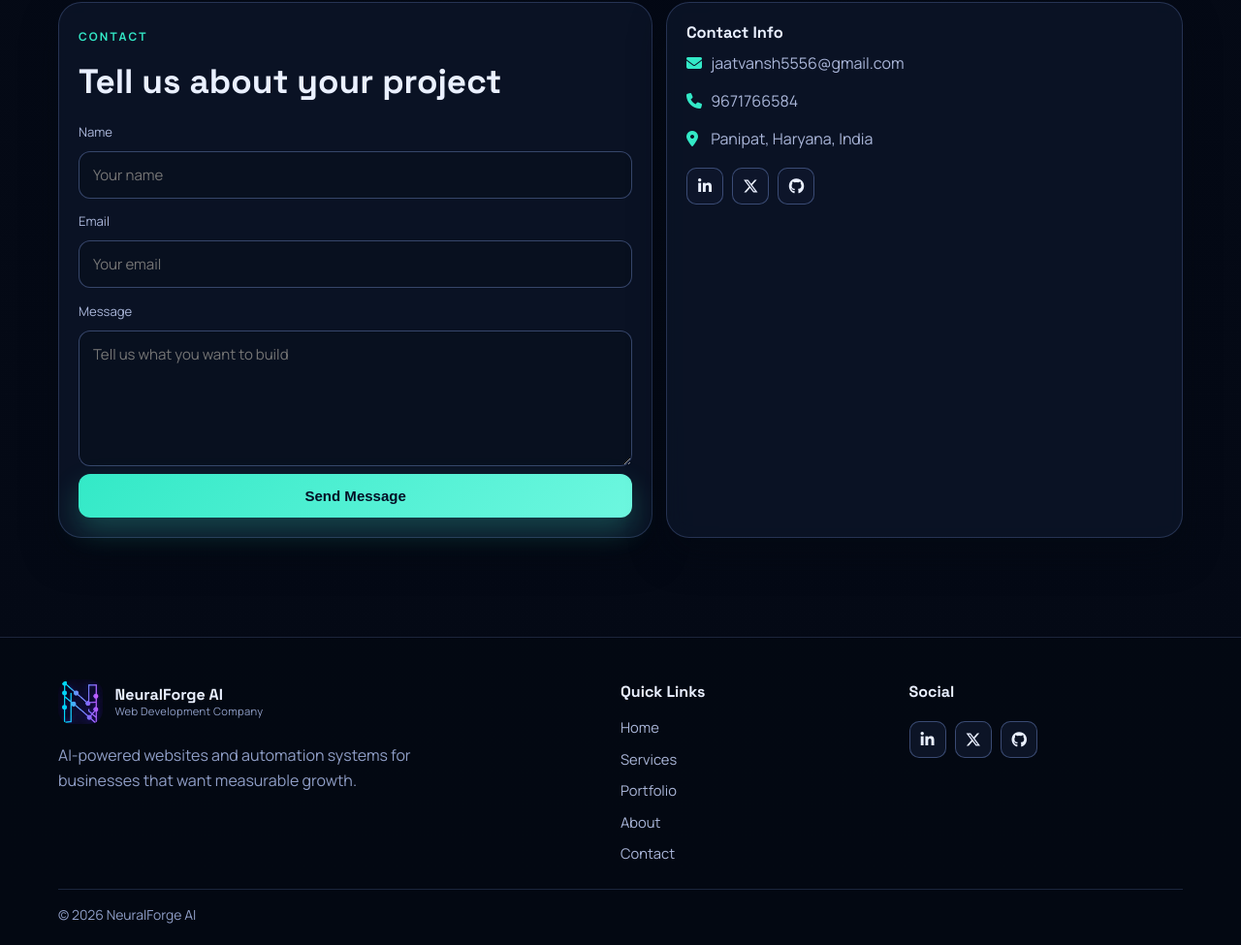
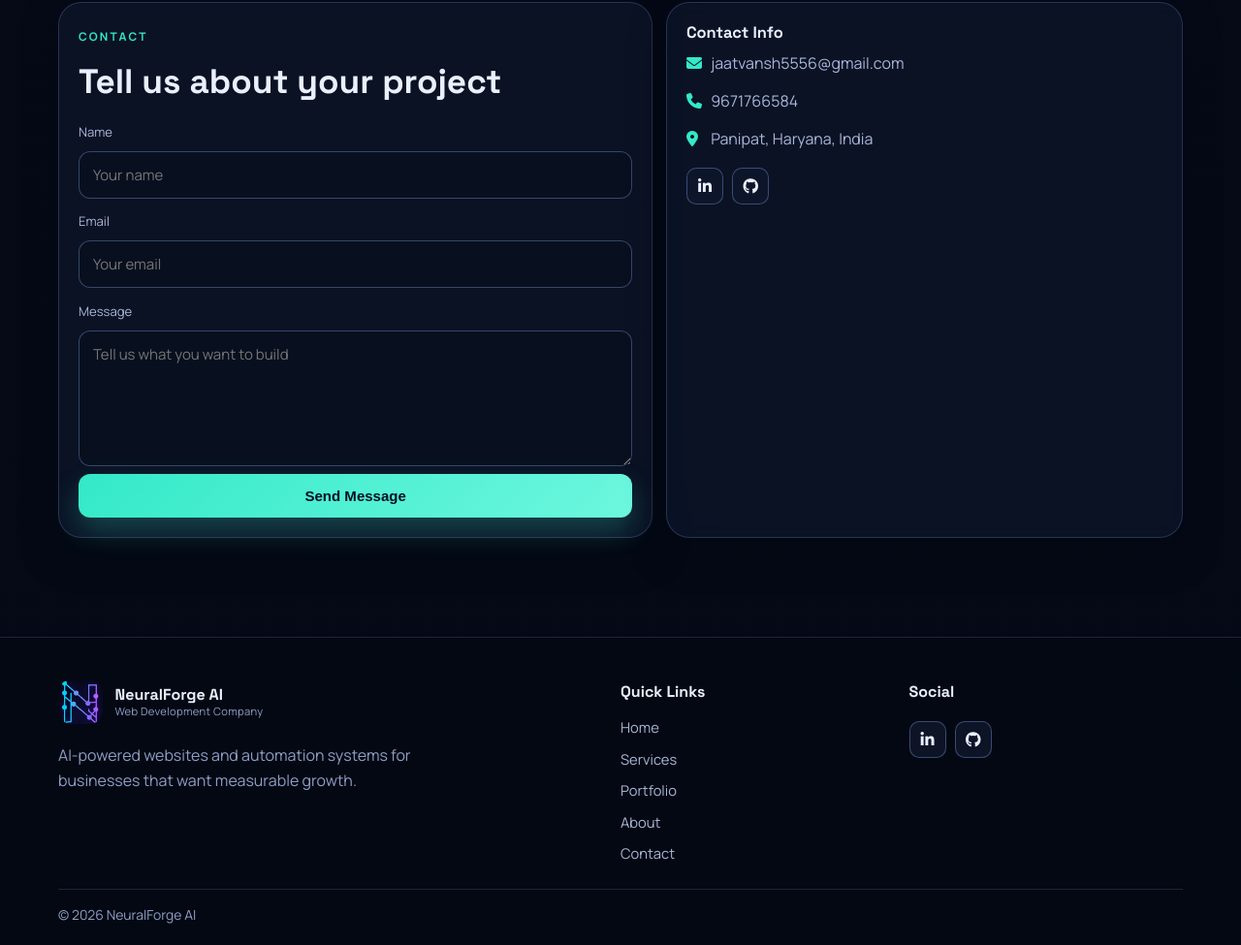
Before and after one commit to vansh9676/NeuralForge-AI, a plain HTML site: page index.html in a window 1280 px wide. Shown: the part 5391-6366 px from the top of the page at 97% size. Drawn offline with Linux system fonts and the light colour scheme.

Commit message:
Update index.html

```diff
--- a/index.html
+++ b/index.html
@@ -357,9 +357,9 @@
             <li><i class="fas fa-location-dot"></i><span>Panipat, Haryana, India</span></li>
           </ul>
           <div class="socials">
-            <a href="https://www.linkedin.com" target="_blank" rel="noreferrer" aria-label="LinkedIn"><i class="fab fa-linkedin-in"></i></a>
-            <a href="https://twitter.com" target="_blank" rel="noreferrer" aria-label="X"><i class="fab fa-x-twitter"></i></a>
-            <a href="https://github.com" target="_blank" rel="noreferrer" aria-label="GitHub"><i class="fab fa-github"></i></a>
+            <a href="https://www.linkedin.com/in/vansh9676" target="_blank" rel="noreferrer" aria-label="LinkedIn"><i class="fab fa-linkedin-in"></i></a>
+            <!--a href="https://twitter.com" target="_blank" rel="noreferrer" aria-label="X"><i class="fab fa-x-twitter"></i></a-->
+            <a href="https://github.com/vansh9676" target="_blank" rel="noreferrer" aria-label="GitHub"><i class="fab fa-github"></i></a>
           </div>
         </aside>
       </div>
@@ -426,9 +426,9 @@
       <div>
         <h3>Social</h3>
         <div class="socials">
-          <a href="https://www.linkedin.com" target="_blank" rel="noreferrer" aria-label="LinkedIn"><i class="fab fa-linkedin-in"></i></a>
-          <a href="https://twitter.com" target="_blank" rel="noreferrer" aria-label="X"><i class="fab fa-x-twitter"></i></a>
-          <a href="https://github.com" target="_blank" rel="noreferrer" aria-label="GitHub"><i class="fab fa-github"></i></a>
+           <a href="https://www.linkedin.com/in/vansh9676" target="_blank" rel="noreferrer" aria-label="LinkedIn"><i class="fab fa-linkedin-in"></i></a>
+            <!--a href="https://twitter.com" target="_blank" rel="noreferrer" aria-label="X"><i class="fab fa-x-twitter"></i></a-->
+            <a href="https://github.com/vansh9676" target="_blank" rel="noreferrer" aria-label="GitHub"><i class="fab fa-github"></i></a>
         </div>
       </div>
     </div>
```
